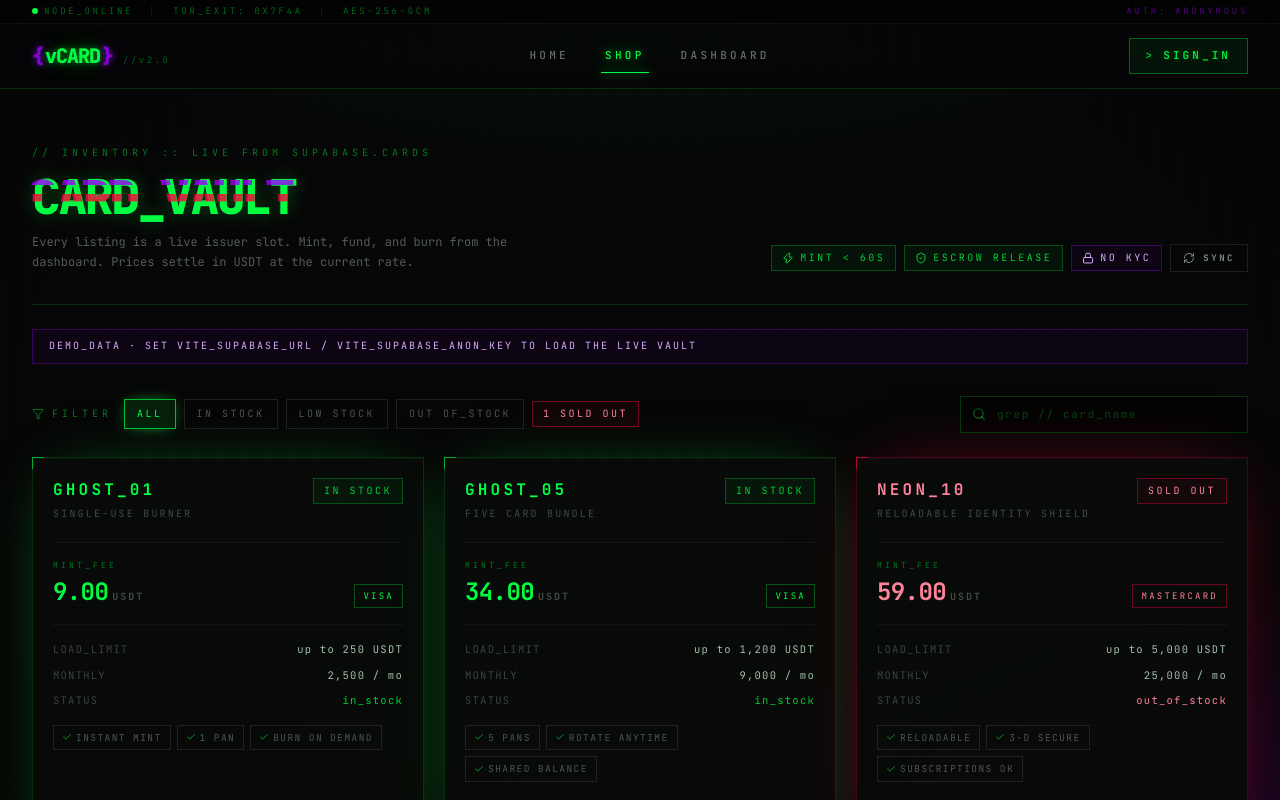
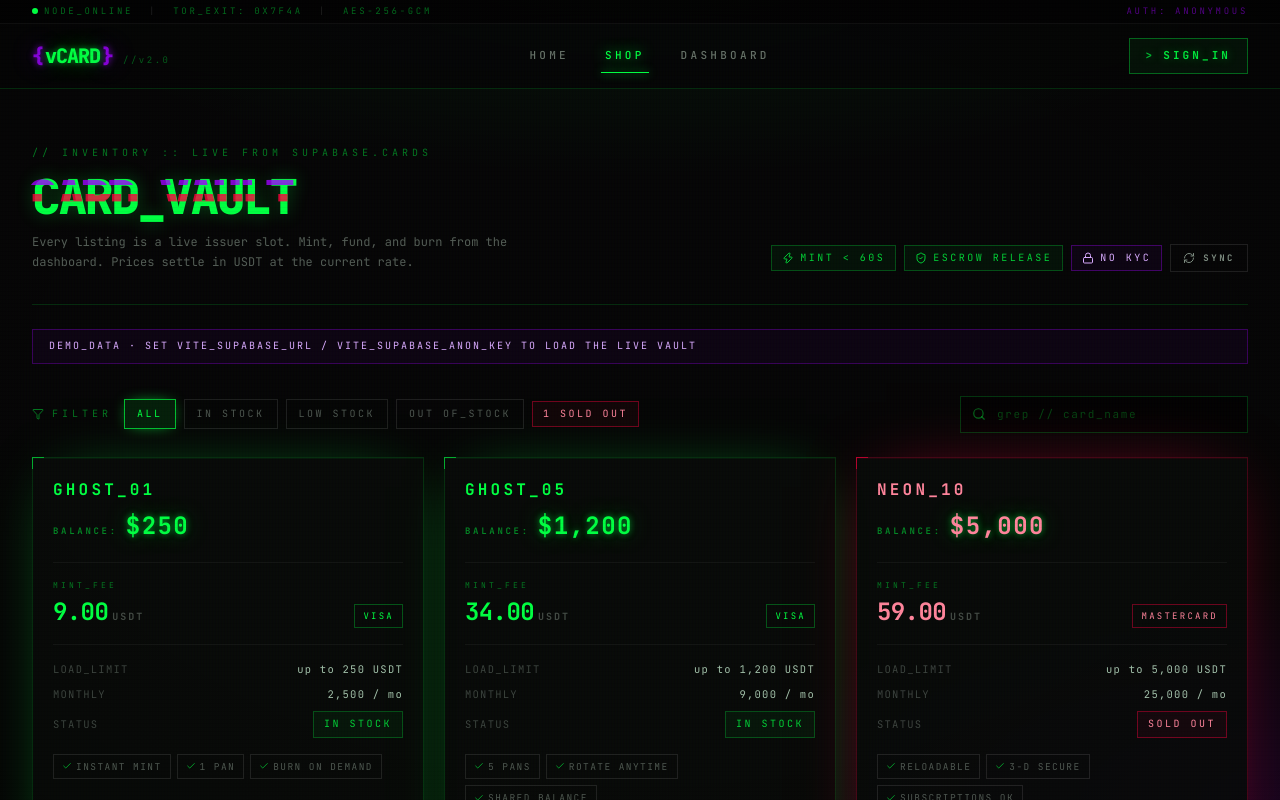
Before and after one commit to darkvcard/vcard, a React (Vite) app: page /shop in a window 1280 px wide. Shown: the top 800 px of the page. Built offline with nearby package versions, Linux system fonts and the light colour scheme.

Commit message:
fix(ui): uncropped card art, single stock badge, balance display, scrollable checkout, resolved order names

```diff
--- a/src/components/CheckoutDialog.tsx
+++ b/src/components/CheckoutDialog.tsx
@@ -15,6 +15,7 @@ import { useAuth } from '../hooks/useAuth'
 import { useToast } from '../hooks/useToast'
 import { createOrder, errorMessage } from '../lib/api'
 import { CRYPTO_METHODS, getCryptoMethod } from '../lib/crypto'
+import { formatBalance } from '../lib/format'
 import type { CryptoMethodId } from '../lib/crypto'
 import type { Card } from '../types/db'
 
@@ -50,6 +51,13 @@ function checkoutView(card: Card) {
     .map((key) => Number.parseFloat(String(raw[key] ?? '')))
     .find((value) => Number.isFinite(value))
 
+  const rawBalance = ['card_balance', 'balance', 'description', 'card_description', 'tagline']
+    .map((key) => raw[key])
+    .find(
+      (value): value is string =>
+        typeof value === 'string' && value.trim().length > 0,
+    )
+
   return {
     name:
       card.name && card.name !== 'UNNAMED_CARD'
@@ -58,6 +66,7 @@ function checkoutView(card: Card) {
           ? rawName.trim().toUpperCase()
           : 'CARD',
     priceUsd: card.priceUsd > 0 ? card.priceUsd : (rawPrice ?? 0),
+    balance: formatBalance(card.tagline || rawBalance),
   }
 }
 
@@ -173,25 +182,34 @@ export function CheckoutDialog({ card, onClose }: CheckoutDialogProps) {
   }
 
   return (
-    <div className="fixed inset-0 z-[90] flex items-start justify-center overflow-y-auto overscroll-contain bg-black/80 p-3 backdrop-blur-sm sm:items-center sm:p-4">
+    <div className="fixed inset-0 z-[90] overflow-y-auto overscroll-contain bg-black/80 backdrop-blur-sm">
       <button
         type="button"
         aria-label="Close checkout"
-        className="absolute inset-0 cursor-default"
+        className="fixed inset-0 cursor-default"
         onClick={onClose}
         tabIndex={-1}
       />
 
       <div
+        className="relative flex min-h-full w-full items-start justify-center p-3 sm:items-center sm:p-4"
+        onClick={(event) => {
+          if (event.target === event.currentTarget) onClose()
+        }}
+      >
+        <div
           role="dialog"
           aria-modal="true"
           aria-labelledby="checkout-title"
-        className="relative my-auto max-h-[90vh] w-full max-w-2xl overflow-y-auto overscroll-contain px-1 py-3"
+          className="relative my-auto w-full max-w-2xl"
         >
-        <Panel label="checkout_terminal" className="relative p-4 sm:p-6 md:p-7">
+          <Panel
+            label="checkout_terminal"
+            className="relative flex max-h-[90vh] flex-col p-4 sm:p-6 md:p-7"
+          >
             <div className="scan-sweep" aria-hidden="true" />
 
-          <div className="flex flex-col gap-3 sm:flex-row sm:items-start sm:justify-between">
+            <div className="flex shrink-0 flex-col gap-3 sm:flex-row sm:items-start sm:justify-between">
               <div className="min-w-0">
                 <p className="hud">// order_intent</p>
                 <h2
@@ -203,6 +221,16 @@ export function CheckoutDialog({ card, onClose }: CheckoutDialogProps) {
                 <p className="mt-1 font-mono text-[10px] tracking-[0.2em] text-ash/50 uppercase">
                   {card.brand} · settles in USDT
                 </p>
+                {view.balance ? (
+                  <p className="mt-2 flex flex-wrap items-baseline gap-2 font-mono">
+                    <span className="text-[8px] font-bold tracking-[0.3em] text-matrix/50 uppercase">
+                      BALANCE:
+                    </span>
+                    <span className="text-xl font-bold tracking-[0.06em] text-matrix text-glow sm:text-2xl">
+                      {view.balance}
+                    </span>
+                  </p>
+                ) : null}
               </div>
             <div className="flex items-start justify-between gap-3 sm:justify-end">
               <div className="text-left sm:text-right">
@@ -223,8 +251,9 @@ export function CheckoutDialog({ card, onClose }: CheckoutDialogProps) {
             </div>
           </div>
 
-          <div className="divider-term my-5" />
+          <div className="divider-term my-5 shrink-0" />
 
+          <div className="min-h-0 flex-1 overflow-y-auto overscroll-contain pr-1">
             <div className="grid gap-5 sm:grid-cols-[1.05fr_0.95fr]">
             <div className="space-y-4">
               <div>
@@ -322,8 +351,10 @@ export function CheckoutDialog({ card, onClose }: CheckoutDialogProps) {
               {error}
             </p>
           ) : null}
+          </div>
 
-          <div className="mt-5 flex flex-col gap-2 sm:flex-row">
+          <div className="mt-4 shrink-0 border-t border-white/10 pt-4">
+            <div className="flex flex-col gap-2 sm:flex-row">
               <TermButton
                 className="flex-1 py-3"
                 prompt="&gt;"
@@ -349,7 +380,9 @@ export function CheckoutDialog({ card, onClose }: CheckoutDialogProps) {
             <p className="mt-3 font-mono text-[8.5px] leading-relaxed tracking-[0.18em] text-ash/30 uppercase">
               orders are queued as pending · an admin verifies the txid on-chain before the card is delivered
             </p>
+          </div>
         </Panel>
+        </div>
       </div>
     </div>
   )
--- a/src/components/ProductManager.tsx
+++ b/src/components/ProductManager.tsx
@@ -15,6 +15,7 @@ import {
 import { Panel } from './GlitchText'
 import { TermButton } from './TermButton'
 import { useToast } from '../hooks/useToast'
+import { formatBalance } from '../lib/format'
 import {
   createCard,
   deleteCard,
@@ -360,17 +361,21 @@ export function ProductManager() {
 
               <div className="lg:col-span-2">
                 <label htmlFor="product-description" className="field-label">
-                  description
+                  card_balance
                 </label>
                 <input
                   id="product-description"
                   type="text"
                   value={form.description}
                   onChange={(event) => setForm({ ...form, description: event.target.value })}
-                  placeholder="reloadable · 3-d secure · instant delivery"
+                  placeholder="$100"
                   disabled={submitting}
                   className="field-term disabled:opacity-60"
                 />
+                <p className="mt-1.5 font-mono text-[9px] tracking-[0.18em] text-ash/35 uppercase">
+                  loaded value shown as <span className="text-matrix/70">BALANCE: $100</span> on the
+                  shop card
+                </p>
               </div>
 
               <div className="lg:col-span-2">
@@ -557,10 +562,10 @@ export function ProductManager() {
                       </p>
                       {card.tagline ? (
                         <p
-                          className="truncate font-mono text-[9.5px] tracking-[0.1em] text-ash/40"
-                          title={card.tagline}
+                          className="truncate font-mono text-[9.5px] tracking-[0.1em] text-matrix/70"
+                          title={`card balance ${card.tagline}`}
                         >
-                          {card.tagline}
+                          BALANCE: {formatBalance(card.tagline)}
                         </p>
                       ) : null}
                       <p className="font-mono text-[9px] tracking-[0.15em] text-matrix/30">
--- a/src/lib/api.ts
+++ b/src/lib/api.ts
@@ -196,7 +196,8 @@ export async function deleteCard(cardId: string): Promise<void> {
 
 /**
  * Orders for one operator (dashboard) or every order (admin).
- * Card names are joined client-side so no FK embed is required.
+ * `orders` only stores `card_id`, so the matching `cards.name` is joined
+ * client-side (no FK embed required) and written back into `order.cardName`.
  */
 export async function fetchOrders(userId?: string): Promise<Order[]> {
   let query = supabase.from('orders').select('*')
@@ -218,12 +219,38 @@ export async function fetchOrders(userId?: string): Promise<Order[]> {
   return orders.sort((a, b) => (b.createdAt ?? '').localeCompare(a.createdAt ?? ''))
 }
 
+/**
+ * `orders` only stores `card_id`; this rebuilds the id → name map used by the
+ * dashboard/admin order logs. Older projects expose `card_name` instead of
+ * `name`, so each known shape is tried before a `select('*')` fallback.
+ */
 async function fetchCardNames(): Promise<Map<string, string>> {
-  const { data } = await supabase.from('cards').select('id, name')
   const map = new Map<string, string>()
-  for (const row of (data ?? []) as Row[]) {
-    map.set(String(row.id ?? ''), str(row.card_name ?? row.name).toUpperCase())
+
+  const shapes = [
+    () => supabase.from('cards').select('id, name'),
+    () => supabase.from('cards').select('id, card_name'),
+    () => supabase.from('cards').select('*'),
+  ]
+
+  for (const shape of shapes) {
+    const { data, error } = (await shape()) as {
+      data: Row[] | null
+      error: { message: string } | null
+    }
+    if (error) continue
+
+    const rows = data ?? []
+    for (const row of rows) {
+      const id = str(row.id)
+      const name = str(row.card_name ?? row.name ?? row.title ?? row.tier)
+      if (id && name) map.set(id, name.toUpperCase())
+    }
+
+    // Rows exist but carried no usable name → try the next column shape.
+    if (map.size > 0 || rows.length === 0) return map
   }
+
   return map
 }
 
--- /dev/null
+++ b/src/lib/format.ts
@@ -0,0 +1,20 @@
+/**
+ * `cards.description` is repurposed as the card balance (PRODUCT_MANAGEMENT
+ * labels it "Card Balance"), e.g. "50", "$50" or "50 USDT".
+ * Renders a `$` prefix when the operator typed a bare number, and leaves any
+ * already-formatted value untouched.
+ */
+export function formatBalance(value: string | null | undefined): string | null {
+  const text = (value ?? '').trim()
+  if (!text) return null
+
+  // Already carries a currency marker: "$50", "€50", "USDT 50", "50 USDT", …
+  if (/^[$€£¥]\s?\d/.test(text)) return text
+  if (/^[A-Z]{3}\s?\d/i.test(text)) return text
+  if (/\d\s?(usd|usdt|eur|gbp)$/i.test(text)) return text
+
+  // Bare number → assume USD.
+  if (/^\d/.test(text)) return `$${text}`
+
+  return text
+}
--- a/src/pages/Dashboard.tsx
+++ b/src/pages/Dashboard.tsx
@@ -59,6 +59,16 @@ function formatDate(value: string | null) {
   const date = new Date(value)
   if (Number.isNaN(date.getTime())) return value
   return date.toISOString().slice(0, 16).replace('T', ' ')
+}
+
+/**
+ * `orders` only stores `card_id`; `fetchOrders` already resolves the product
+ * name from `cards`. Fall back to the short id (never a bare UNKNOWN_CARD)
+ * when the row was deleted from the catalog.
+ */
+function orderCardLabel(order: Order): string {
+  if (order.cardName) return order.cardName
+  return order.cardId ? `CARD_${order.cardId.slice(0, 8).toUpperCase()}` : 'UNKNOWN_CARD'
 }
 
 export function Dashboard() {
@@ -217,7 +227,7 @@ export function Dashboard() {
                       <div className="flex flex-wrap items-start justify-between gap-3">
                         <div>
                           <p className="font-mono text-[12px] font-bold tracking-[0.18em] text-bone/90">
-                            {order.cardName ?? 'UNKNOWN_CARD'}
+                            {orderCardLabel(order)}
                           </p>
                           <p className="mt-1 font-mono text-[9.5px] tracking-[0.18em] text-ash/45 uppercase">
                             #{order.id.slice(0, 8)} · {order.cryptoMethod ?? 'n/a'} ·{' '}
@@ -396,7 +406,7 @@ export function Dashboard() {
             <Panel accent="matrix" label="latest_delivery" className="p-5">
               <p className="hud text-[8px]">card</p>
               <p className="mt-1 font-mono text-sm font-bold tracking-[0.2em] text-matrix">
-                {delivered.cardName ?? 'DELIVERED_CARD'}
+                {orderCardLabel(delivered)}
               </p>
               <p className="mt-3 font-mono text-[10px] tracking-[0.18em] text-ash/55 uppercase">
                 order #{delivered.id.slice(0, 8)} · {usd(delivered.amountUsd)} USDT
--- a/src/pages/Shop.tsx
+++ b/src/pages/Shop.tsx
@@ -13,6 +13,7 @@ import { GlitchText, Panel } from '../components/GlitchText'
 import { CheckoutDialog } from '../components/CheckoutDialog'
 import { TermButton } from '../components/TermButton'
 import { errorMessage, fetchCards } from '../lib/api'
+import { formatBalance } from '../lib/format'
 import { isSupabaseConfigured } from '../lib/supabase'
 import type { Card } from '../types/db'
 
@@ -24,7 +25,7 @@ const DEMO_CARDS: Card[] = [
   {
     id: 'demo-ghost-01',
     name: 'GHOST_01',
-    tagline: 'single-use burner',
+    tagline: '$250',
     brand: 'VISA',
     priceUsd: 9,
     stockStatus: 'in_stock',
@@ -37,7 +38,7 @@ const DEMO_CARDS: Card[] = [
   {
     id: 'demo-ghost-05',
     name: 'GHOST_05',
-    tagline: 'five card bundle',
+    tagline: '$1,200',
     brand: 'VISA',
     priceUsd: 34,
     stockStatus: 'in_stock',
@@ -50,7 +51,7 @@ const DEMO_CARDS: Card[] = [
   {
     id: 'demo-neon-10',
     name: 'NEON_10',
-    tagline: 'reloadable identity shield',
+    tagline: '$5,000',
     brand: 'MASTERCARD',
     priceUsd: 59,
     stockStatus: 'out_of_stock',
@@ -63,7 +64,7 @@ const DEMO_CARDS: Card[] = [
   {
     id: 'demo-void-25',
     name: 'VOID_25',
-    tagline: 'multi-merchant stack',
+    tagline: '$12,000',
     brand: 'VISA',
     priceUsd: 129,
     stockStatus: 'in_stock',
@@ -261,6 +262,7 @@ export function Shop() {
             const accent = accentFor(card)
             const soldOut = card.stockStatus === 'out_of_stock'
             const lowStock = card.stockStatus === 'low_stock'
+            const balance = formatBalance(card.tagline)
             return (
               <Panel
                 key={card.id}
@@ -268,25 +270,37 @@ export function Shop() {
                 className="flex flex-col p-5 transition-all duration-300 hover:-translate-y-1"
               >
                 {card.imageUrl ? (
+                  <div
+                    className={`mb-4 flex aspect-[1.6/1] w-full items-center justify-center overflow-hidden border bg-black/40 ${accent.border}`}
+                  >
                     <img
                       src={card.imageUrl}
                       alt={`${card.name} card artwork`}
                       loading="lazy"
-                    className={`mb-4 h-36 w-full border object-cover ${accent.border}`}
+                      className="h-full w-full object-contain"
                     />
+                  </div>
                 ) : null}
-                <div className="flex items-start justify-between gap-3">
                 <div>
                   <h2 className={`font-mono text-base font-bold tracking-[0.2em] ${accent.text}`}>
                     {card.name}
                   </h2>
+                  {balance ? (
+                    <p className="mt-2 flex flex-wrap items-baseline gap-2 font-mono">
+                      <span className="text-[9px] font-bold tracking-[0.3em] text-matrix/50 uppercase">
+                        BALANCE:
+                      </span>
+                      <span
+                        className={`text-2xl font-bold tracking-[0.06em] text-glow ${accent.text}`}
+                      >
+                        {balance}
+                      </span>
+                    </p>
+                  ) : (
                     <p className="mt-1 font-mono text-[10px] tracking-[0.22em] text-ash/50 uppercase">
-                      {card.tagline || 'issuer slot'}
+                      issuer slot
                     </p>
-                  </div>
-                  <span className={`chip ${soldOut ? 'chip-alert' : lowStock ? 'chip-neon' : ''}`}>
-                    {soldOut ? 'SOLD OUT' : lowStock ? 'LOW STOCK' : 'IN STOCK'}
-                  </span>
+                  )}
                 </div>
 
                 <div className="mt-5 flex items-end justify-between border-y border-white/5 py-4">
@@ -317,8 +331,14 @@ export function Shop() {
                   ) : null}
                   <div className="flex items-center justify-between gap-3">
                     <dt className="text-ash/45 uppercase">status</dt>
-                    <dd className={soldOut ? 'text-[#ff849b]' : 'text-matrix/80'}>
-                      {card.stockStatus}
+                    <dd>
+                      <span
+                        className={`chip ${
+                          soldOut ? 'chip-alert' : lowStock ? 'chip-neon' : ''
+                        }`}
+                      >
+                        {soldOut ? 'SOLD OUT' : lowStock ? 'LOW STOCK' : 'IN STOCK'}
+                      </span>
                     </dd>
                   </div>
                 </dl>
```
Also changed, not shown: 1 other file (tests, documents, lock files or other folders). Lines whose indentation alone changed are shown as unchanged.
